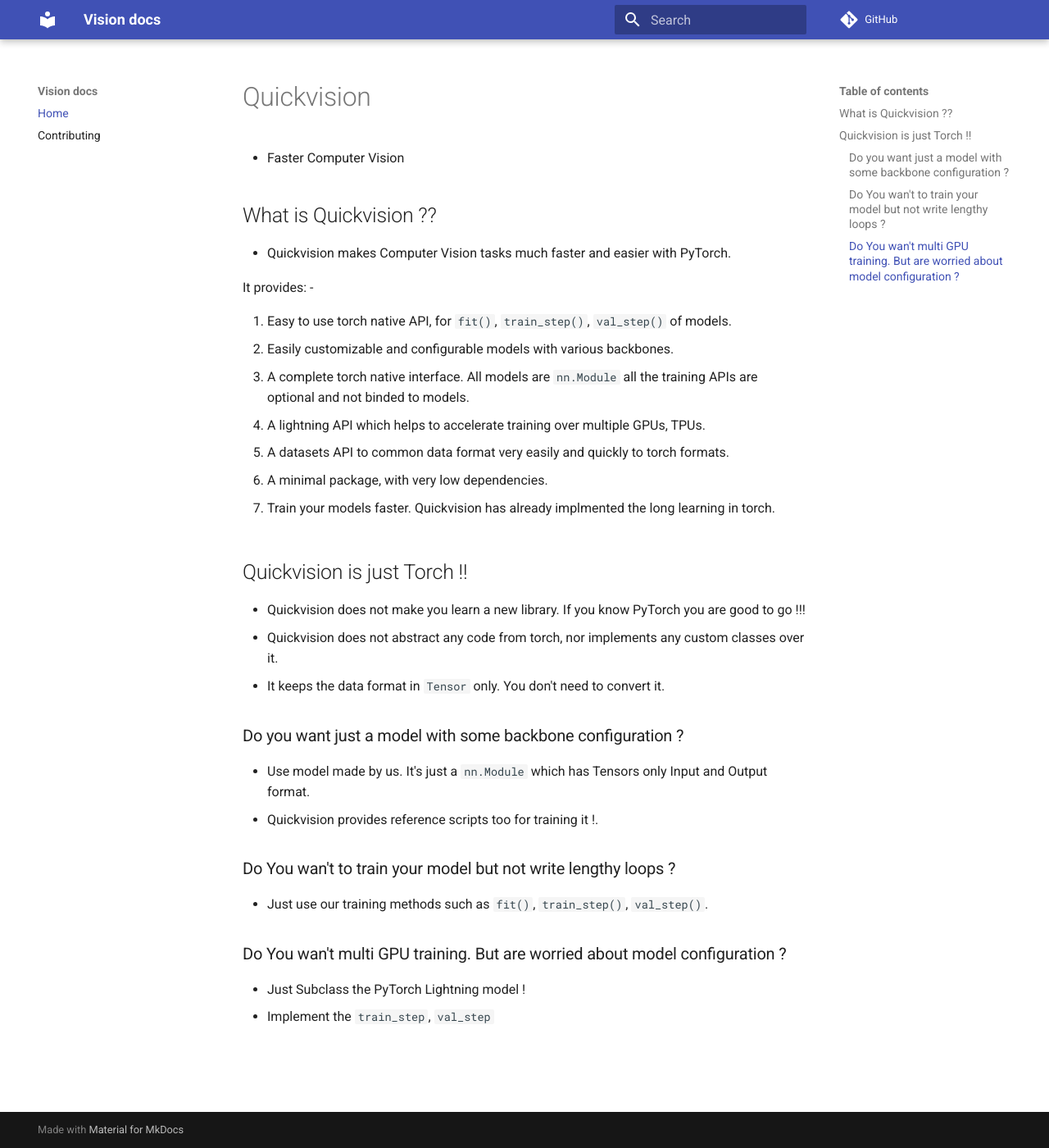
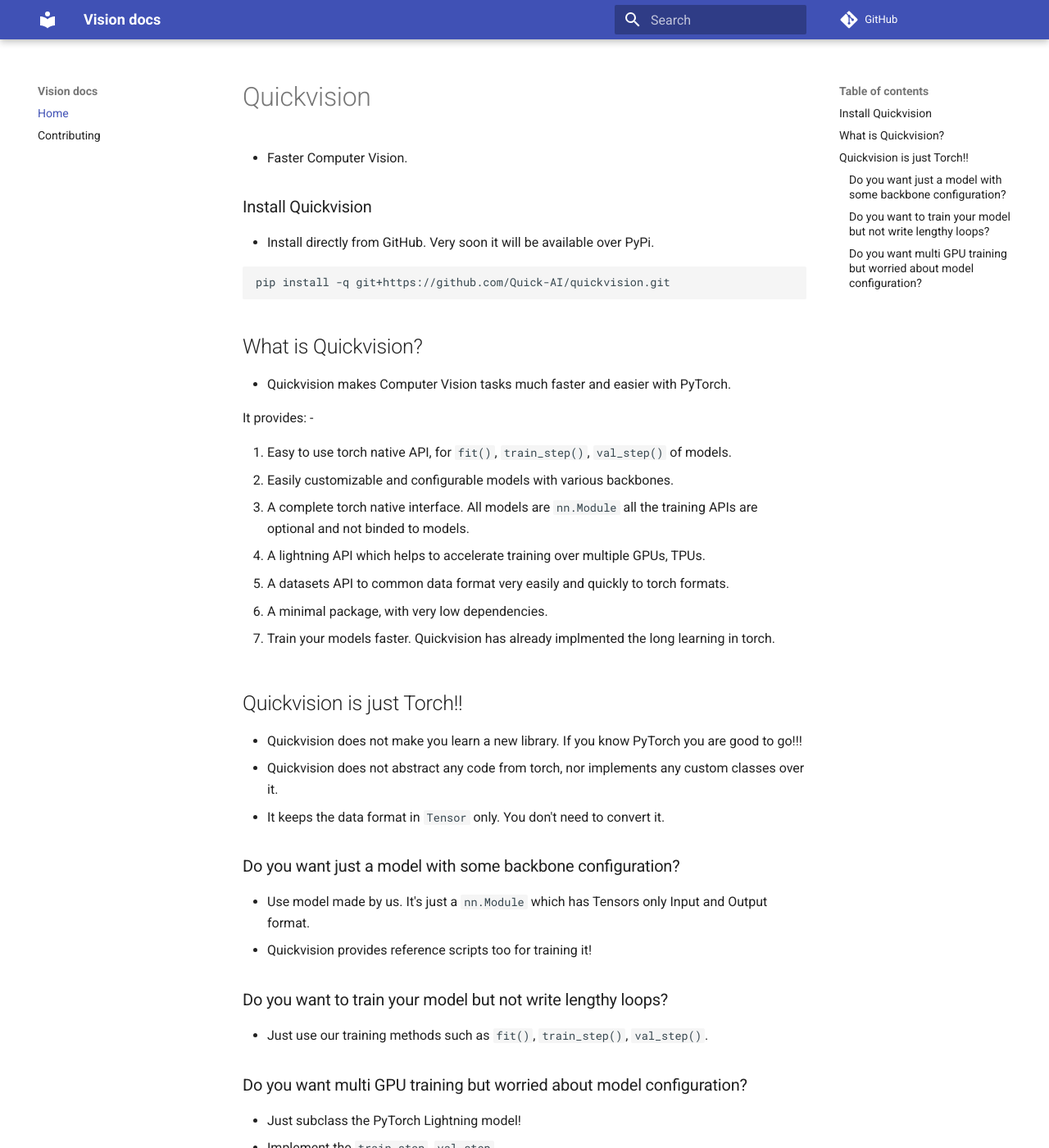
Before and after one commit to oke-aditya/quickvision, an MkDocs documentation site: the page built from docs/templates/index.md, in a window 1280 px wide and 1400 px high. Shown: the whole window at 82% size. Built offline with MkDocs 1.6.1 and Material for MkDocs 9.7.7, drawn with Linux system fonts in a browser that asks for light colours; comment, search, counter and statistics services are not loaded.

Commit message:
Added notebooks and install instructions (#44)
* addsd notebooks and install instructions

* removes outputs

````diff
--- a/docs/templates/index.md
+++ b/docs/templates/index.md
@@ -1,8 +1,16 @@
 # Quickvision
 
-- Faster Computer Vision
+- Faster Computer Vision.
 
-## What is Quickvision ??
+### Install Quickvision
+
+- Install directly from GitHub. Very soon it will be available over PyPi.
+
+```
+pip install -q git+https://github.com/Quick-AI/quickvision.git
+```
+
+## What is Quickvision?
 
 - Quickvision makes Computer Vision tasks much faster and easier with PyTorch.
 
@@ -17,22 +25,22 @@
 
 - Train your models faster. Quickvision has already implmented the long learning in torch.
 
-## Quickvision is just Torch !!
+## Quickvision is just Torch!!
 
-- Quickvision does not make you learn a new library. If you know PyTorch you are good to go !!!
+- Quickvision does not make you learn a new library. If you know PyTorch you are good to go!!!
 - Quickvision does not abstract any code from torch, nor implements any custom classes over it.
 - It keeps the data format in `Tensor` only. You don't need to convert it.
 
-### Do you want just a model with some backbone configuration ?
+### Do you want just a model with some backbone configuration?
 
 - Use model made by us. It's just a `nn.Module` which has Tensors only Input and Output format.
-- Quickvision provides reference scripts too for training it !.
+- Quickvision provides reference scripts too for training it!
 
-### Do You wan't to train your model but not write lengthy loops ?
+### Do you want to train your model but not write lengthy loops?
 
 - Just use our training methods such as `fit()`, `train_step()`, `val_step()`.
 
-### Do You wan't multi GPU training. But are worried about model configuration ?
+### Do you want multi GPU training but worried about model configuration?
 
-- Just Subclass the PyTorch Lightning model !
-- Implement the `train_step`, `val_step`
+- Just subclass the PyTorch Lightning model!
+- Implement the `train_step`, `val_step`.
````
Also changed, not shown: README.md, examples/notebooks/README.md (added), 1 other file.
